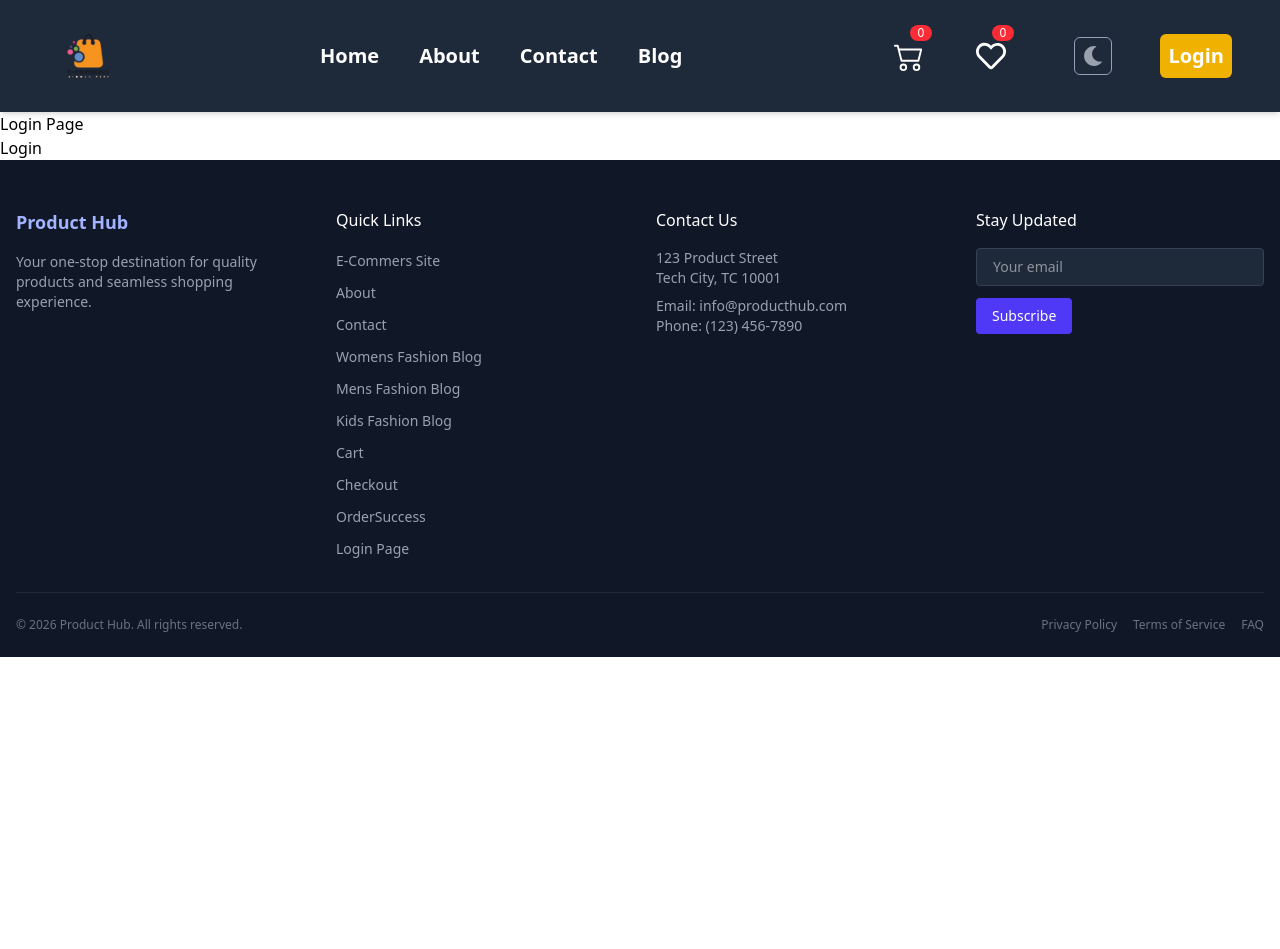
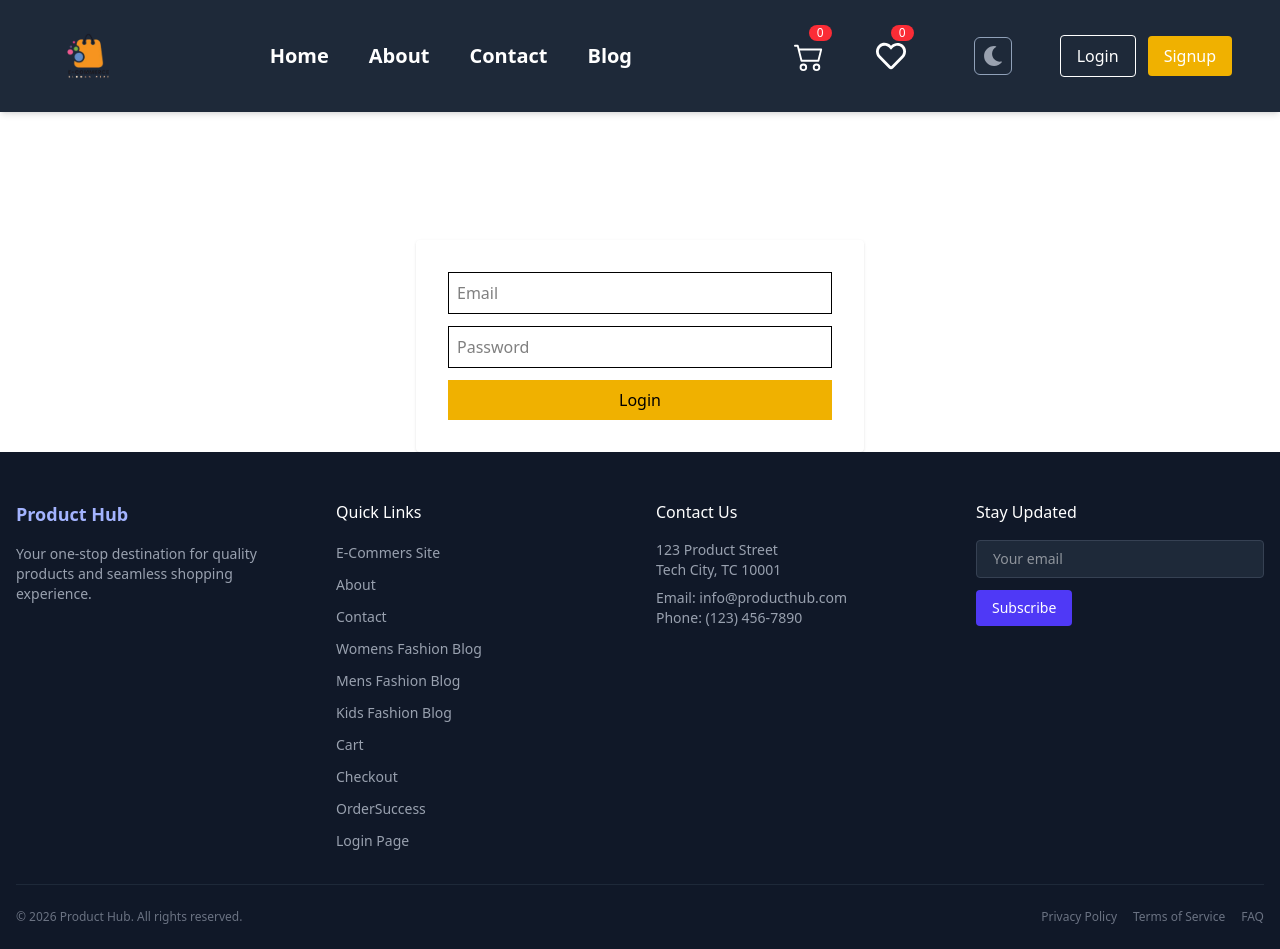
Before and after one commit to sayaliwagal/E-com-shop, a React (Vite) app: page /login in a window 1280 px wide. Before the commit the page ends 800 px from the top, so only its background shows below. Built offline with nearby package versions, Linux system fonts and the light colour scheme; no server answers.

Commit message:
Added the auth logic completed

```diff
--- a/src/Components/Header.jsx
+++ b/src/Components/Header.jsx
@@ -8,15 +8,15 @@ import { BsCart2 } from "react-icons/bs";
 import { FaRegHeart } from "react-icons/fa";
 import { GiHamburgerMenu } from "react-icons/gi";
 import ThemeToggle from "./ThemeToggle.jsx";
+import { useAuth } from "../Utils/Context/AuthContext.jsx";
+import { Link } from "react-router";
 
 const Header = () => {
   // const [isLogedin, setIsLogedin] = useState(false);
-  const { cart, wishList, auth, logout } = useContext(CartContext);
+  const { cart, wishList, auth } = useContext(CartContext);
   const [open, setOpen] = useState(false);
   // const navigate = useNavigate();
-  const login = () => {
-    setIsLogedin(true);
-  };
+const { user, logout } = useAuth();
 
   // const move = () => {
   //   if (isLogedin) {
@@ -76,15 +76,30 @@ const Header = () => {
               <div className="mx-9">
               <ThemeToggle/>
               </div>
-              {!auth && (
-                <div className="hidden lg:block hover:text-purple-300 hover:bg-yellow-600 border-yellow-500 text-xl bg-yellow-500 p-2 rounded-md font-semibold">
-                  <NavLink to={"/login"}>Login</NavLink>
-                </div>
-              )}
-              {auth && (
-                <div className="hidden lg:block hover:text-gray-200 hover:bg-red-600 border-red-500 text-xl bg-red-500 p-2 rounded-md font-semibold">
-                  <button onClick={logout}>Logout</button>
-                </div>
+              {!user ? (
+                <>
+                <Link
+                to= "/login"
+                className="px-4 py-2 border rounded">
+                  Login
+                </Link>
+                <Link
+                to= "/signup"
+                className="px-4 py-2 bg-yellow-500 rounded ">
+                  Signup
+                </Link>
+                  </>
+              ): (
+                <>
+                <span className="font-semibold">
+                  Hi, {user.name}
+                </span>
+                <button
+                 onClick={logout}
+                 className="px-4 py-2 border rounded">
+                    Logout
+                 </button>
+                </>
               )}
             </div>
           </div>
--- a/src/Pages/Layout.jsx
+++ b/src/Pages/Layout.jsx
@@ -16,11 +16,13 @@ import Mens from '../Components/blog/Mens.jsx';
 import Kids from '../Components/blog/Kids.jsx';
 import {  Routes, Route, Navigate } from 'react-router';
 import LoginPage from './LoginPage.jsx';
+import SignUp from './SignUp.jsx';
 import ProtectedRoute from './ProtectedRoute.jsx';
 import WishList from './WishList.jsx';
 import Error from './Error.jsx';
 import OrderSuccess from './OrderSuccess.jsx';
 import ProductListing from '../Components/ProductListing.jsx';
+import { ImPower } from 'react-icons/im';
 
 
 
@@ -53,6 +55,7 @@ const Layout = () => {
       <Route path='/products/:title/:id' element ={<ProductDescp/>}></Route>
       <Route path='/order-success' element ={<OrderSuccess/>}></Route>
       <Route path='/login' element ={<LoginPage />}></Route>
+      <Route path='/signup' element= {<SignUp />}></Route>
       <Route path='/*' element={<Error />} />
      </Routes>
       <Footer />
--- a/src/Pages/LoginPage.jsx
+++ b/src/Pages/LoginPage.jsx
@@ -1,13 +1,41 @@
-import React from 'react'
-import CartContext from '../Utils/Context/CartContext'
-import { useContext } from 'react'
+import React, { useState } from 'react'
+
+import { useAuth } from '../Utils/Context/AuthContext'
+import { useNavigate } from 'react-router'
 const LoginPage = () => {
-    const {login} = useContext(CartContext);
+    const {login} = useAuth();
+    const navigate = useNavigate();
+
+    const [ email, setEmail] = useState("");
+    const [ password, setPassword ] = useState("");
+
+    const handLogin = () => {
+      e.preventDefault();
+      const success= login(email, password);
+      if(success)
+        navigate("/");
+    };
   return (
-    <div>
-      <h1>Login Page</h1>
-      <button onClick={login}>Login</button>
-    </div>
+    <form
+    onSubmit={handLogin}
+    className="max-w-md mx-auto mt-32 p-8 shadow rounded">
+      <input
+      placeholder="Email"
+      className="border p-2 w-full mb-3"
+      onChange={(e) => setEmail(e.target.value)}
+      />
+      <input
+      placeholder="Password"
+      type="password"
+      className="border p-2 w-full mb-3"
+      onChange={(e) => setPassword(e.target.value)}
+      />
+
+      <button
+      className="bg-yellow-500 w-full p-2">
+        Login
+      </button>
+    </form>
   )
 }
 
--- a/src/Pages/ProtectedRoute.jsx
+++ b/src/Pages/ProtectedRoute.jsx
@@ -1,14 +1,14 @@
-import { useContext } from 'react'
-import CartContext from '../Utils/Context/CartContext'
 import { Navigate } from 'react-router';
+import { useAuth } from '../Utils/Context/AuthContext';
 
 const ProtectedRoute = ({children}) => {
-    const {auth} = useContext(CartContext);
-    if(auth){
+    const { user } = useAuth();
+
+    if(!user){
+        return <Navigate to='/login' />
+    }
         return children
-    }else{
-       return <Navigate to='/login' />
-    }
-}
+
+};
 
 export default ProtectedRoute
--- /dev/null
+++ b/src/Pages/SignUp.jsx
@@ -0,0 +1,49 @@
+import { useState } from "react";
+import { useNavigate } from "react-router";
+import { useAuth } from "../Utils/Context/AuthContext";
+
+ const SignUp = () => {
+    const { signup } = useAuth();
+    const navigate = useNavigate();
+
+    const [ form, setForm ] = useState({
+        name: "",
+        email: "",
+        password: "",
+    });
+
+    const handleSubmit = (e) => {
+        e.preventDefault();
+        const success = signup(form);
+       if(success) navigate("/login");
+    };
+
+    return (
+        <form
+        onSubmit={handleSubmit}
+        className="max-w-md mx-auto mt-32 p-8 shadow rounded">
+            <input
+            placeholder="Name"
+            className="border p-2 w-full mb-3"
+            onChange={(e) => setForm({ ...form, name:e.target.value})}
+            />
+            <input
+            placeholder="Email"
+            className="border p-2 w-full mb-3"
+            onChange={(e) => setForm({ ...form, email:e.target.value})}
+            />
+            <input
+            placeholder="Password"
+            type="password"
+            className="border p-2 w-full mb-3"
+            onChange={(e) => setForm({ ...form, password:e.target.value})}
+            />
+            <button
+            className="bg-yellow-500 w-full p-2">
+                Signup
+            </button>
+        </form>
+    )
+}
+
+export default SignUp;
--- /dev/null
+++ b/src/Utils/Context/AuthContext.jsx
@@ -0,0 +1,82 @@
+import { createContext, useContext, useEffect, useState } from "react";
+import toast from "react-hot-toast";
+
+
+const AuthContext = createContext();
+
+export const AuthProvider = ({ children }) => {
+    const [ user, setUser ] = useState(null);
+
+ // Load user from loacalStorage on app start.
+
+ useEffect(() => {
+    const authUser = JSON.parse(localStorage.getItem("authUser"));
+    if(authUser){
+        setUser(authUser);
+    }
+ }, []);
+
+ //Signup
+ const signup = (formData) => {
+  let users = JSON.parse(localStorage.getItem("users"));
+
+  if(!users) users = [];
+
+  if(!Array.isArray(users)){
+    users = [];
+  }
+
+  const exists = users.find((u) => u.email === formData.email);
+  if(exists){
+    toast.error("User already exists");
+    return false;
+  }
+  users.push(formData);
+
+  localStorage.setItem("users", JSON.stringify(users));
+  localStorage.setItem("authUser", JSON.stringify(formData));
+
+    setUser(formData);
+    toast.success("Account created successfully!");
+    return true;
+ };
+
+ //Login
+
+ const login = (email, password) =>{
+    const users = JSON.parse(localStorage.getItem("users"));
+
+    if(!users) users = [];
+
+    if(!Array.isArray(users)) users = [];
+
+    const found = users.find(
+        (u) => u.email === email && u.password === password
+    );
+
+    if(!found){
+        toast.error("No account found. Pease signup. ");
+        return false;
+    }
+    localStorage.setItem("authUser", JSON.stringify(found));
+    setUser(found);
+
+    toast.success("Loging successful");
+    return true;
+ };
+
+ //Logout
+ const logout = () => {
+    localStorage.removeItem("authUser");
+    setUser(null);
+    toast.success("Logged out");
+ };
+
+ return (
+    <AuthContext.Provider value={{ user, signup,login, logout}}>
+        {children}
+    </AuthContext.Provider>
+ );
+};
+
+export const useAuth= () => useContext(AuthContext);
--- a/src/main.jsx
+++ b/src/main.jsx
@@ -8,11 +8,14 @@ import { CartProvider } from "./Utils/Context/CartContext.jsx";
 import { Toaster } from "react-hot-toast";
 import { ThemeProvider } from "./Utils/Context/ThemeContext.jsx";
 import { ProductProvider } from "./Utils/Context/ProductContext.jsx";
+import { AuthProvider } from "./Utils/Context/AuthContext.jsx";
 
 createRoot(document.getElementById("root")).render(
   <StrictMode>
     <BrowserRouter>
       <ThemeProvider>
+        <AuthProvider>
+
           <CartProvider>
         <ProductProvider>
             <DynamicTitle />
@@ -20,6 +23,7 @@ createRoot(document.getElementById("root")).render(
             <Toaster />
         </ProductProvider>
           </CartProvider>
+        </AuthProvider>
       </ThemeProvider>
     </BrowserRouter>
   </StrictMode>,
```
